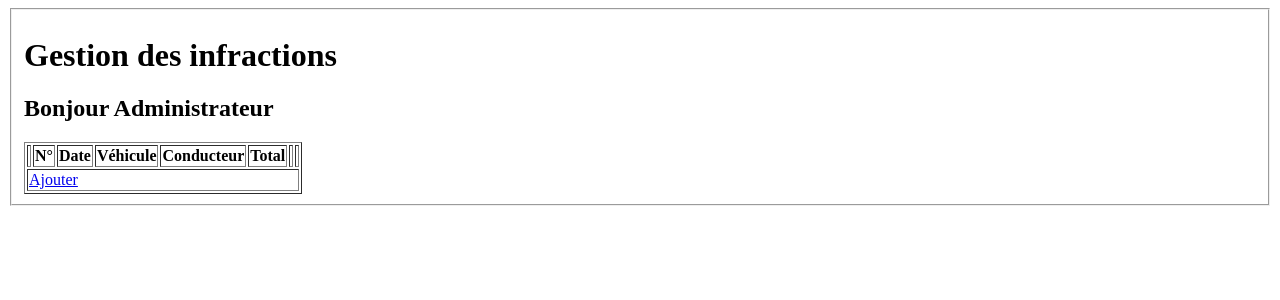
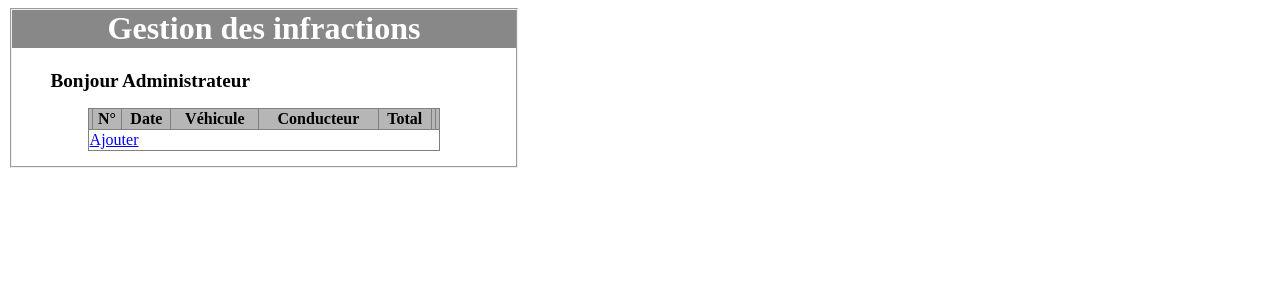
Before and after one commit to Renauud/TPNoteInfractions, a PHP site: page /controleur/page.php in a window 1280 px wide. Shown: the top 300 px of the page. Run offline with PHP 8.4, Linux system fonts and the light colour scheme; the visitor is signed in with stand-in values (Sample User, id 1); data that the repository does not hold is empty.

Commit message:
css page.view

```diff
--- a/vue/page.view.php
+++ b/vue/page.view.php
@@ -4,6 +4,7 @@
     <meta charset="UTF-8">
     <meta http-equiv="X-UA-Compatible" content="IE=edge">
     <meta name="viewport" content="width=device-width, initial-scale=1.0">
+    <link rel="stylesheet" href="../vue/style/style_page.css">
     <title>Liste infractions</title>
 </head>
 <body>
--- /dev/null
+++ b/vue/style/style_page.css
@@ -0,0 +1,41 @@
+h1 {
+    background-color: #888888;
+    font-size: 2em;
+    height: 1.2em;
+    color: #FFFFFF;
+    text-align: center;
+    margin-top: 0;
+}
+
+fieldset {
+    padding: 0;
+    padding-bottom: 3%;
+}
+
+h2 {
+    font-size: 1.2em;
+    margin-left: 2em;
+}
+
+body {
+    width: 40%;
+}
+
+table {
+    width: 70%;
+    border-collapse: collapse;
+    margin: auto;
+}
+
+tbody {
+    text-align: right;
+}
+
+th {
+    background-color: #b6b6b6;
+}
+
+input {
+    text-align: center;
+    /* background-color: rgb(150, 208, 255); */
+}
```
